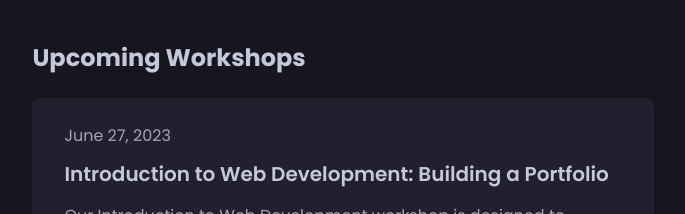
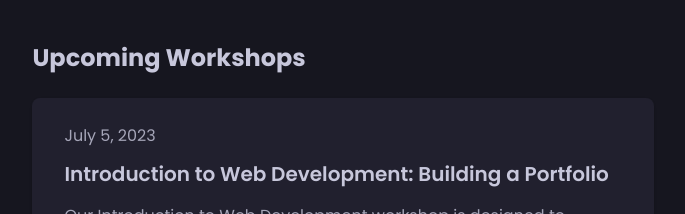
Before and after one commit to Arafa-Tech-Foundation/Website-Frontend, a Next.js app: page /workshops in a window 1280 px wide. Shown: the part 840-1054 px from the top of the page, without its empty margins (297-982 px from the left). Built offline with nearby package versions, Linux system fonts and the light colour scheme.

Commit message:
Update workshops.tsx

```diff
--- a/src/pages/workshops.tsx
+++ b/src/pages/workshops.tsx
@@ -34,7 +34,7 @@ export default function Workshops() {
 				<h2>Upcoming Workshops</h2>
 
 				<div className="bg-neutral rounded-lg shadow px-8 py-6 hover:-translate-y-1 transition-transform">
-					<span>June 27, 2023</span>
+					<span>July 5, 2023</span>
 					<h3 className="mt-2">
 						Introduction to Web Development: Building a Portfolio
 					</h3>
```
